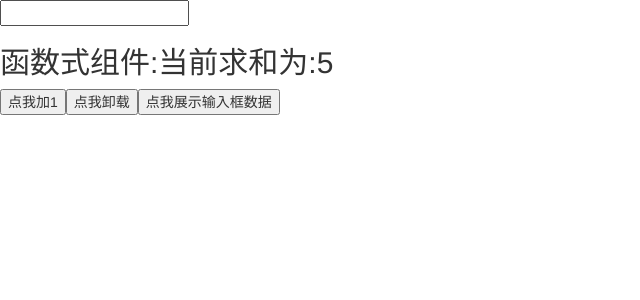
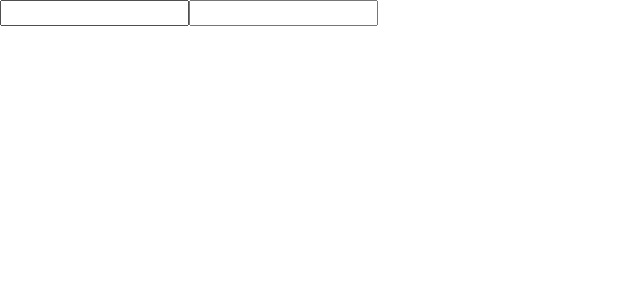
Before and after one commit to sven713/react_extension, a React (Create React App) app: page / in a window 1280 px wide. Shown: the top 300 px of the page, without its empty margins (0-640 px from the left). Built offline with nearby package versions, Linux system fonts and the light colour scheme.

Commit message:
P121 Fragment,去掉必须的容器div

```diff
--- a/src/App.js
+++ b/src/App.js
@@ -1,14 +1,14 @@
 import React, { Component } from 'react'
 
-import Demo from './components/3_hooks'
+import Demo from './components/4_Fragment'
 
 export default class App extends Component {
   render() {
     return (
-      <div>
+      <>
 
         <Demo></Demo>
-      </div>
+      </>
     )
   }
 }
--- /dev/null
+++ b/src/components/4_Fragment/index.jsx
@@ -0,0 +1,12 @@
+import React, { Component,Fragment } from 'react'
+
+export default class Demo extends Component {
+  render() {
+    return (
+      <Fragment key={1} >
+        <input></input>
+        <input></input>
+      </Fragment>
+    )
+  }
+}
```
